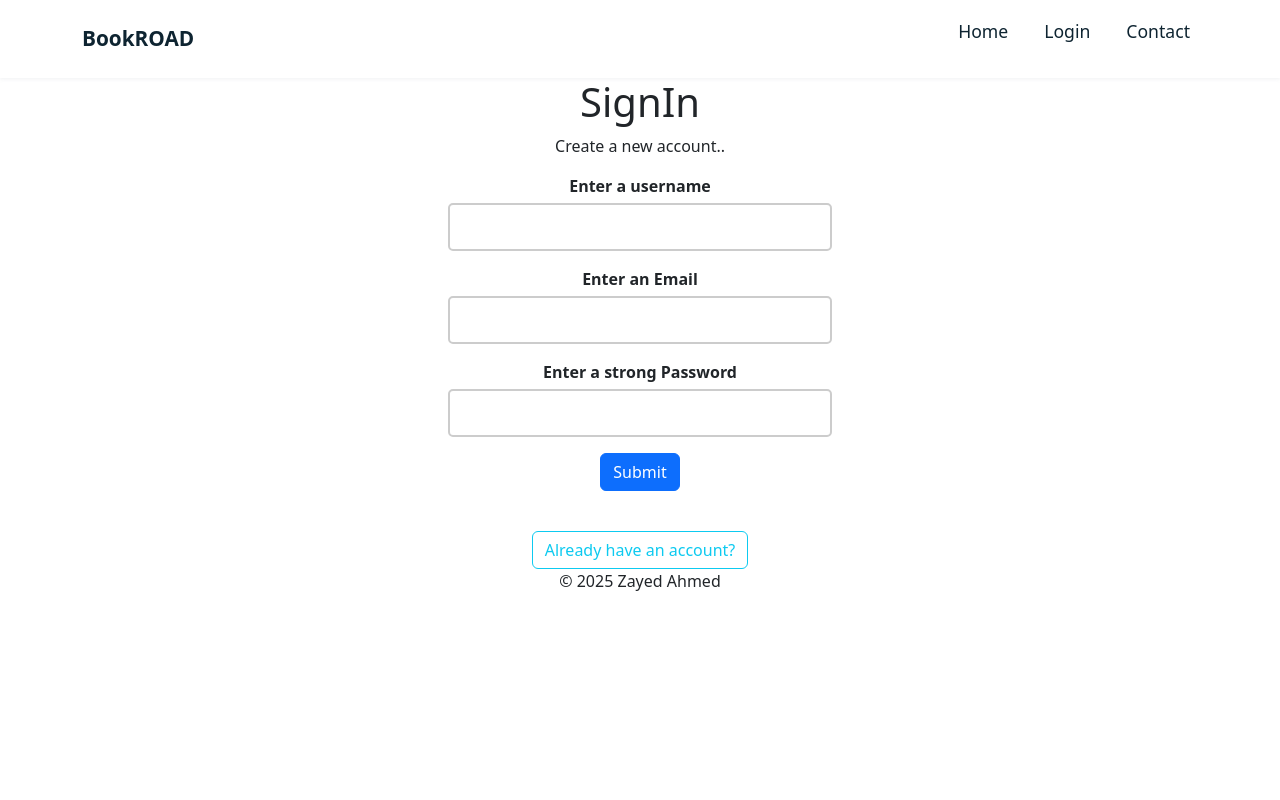
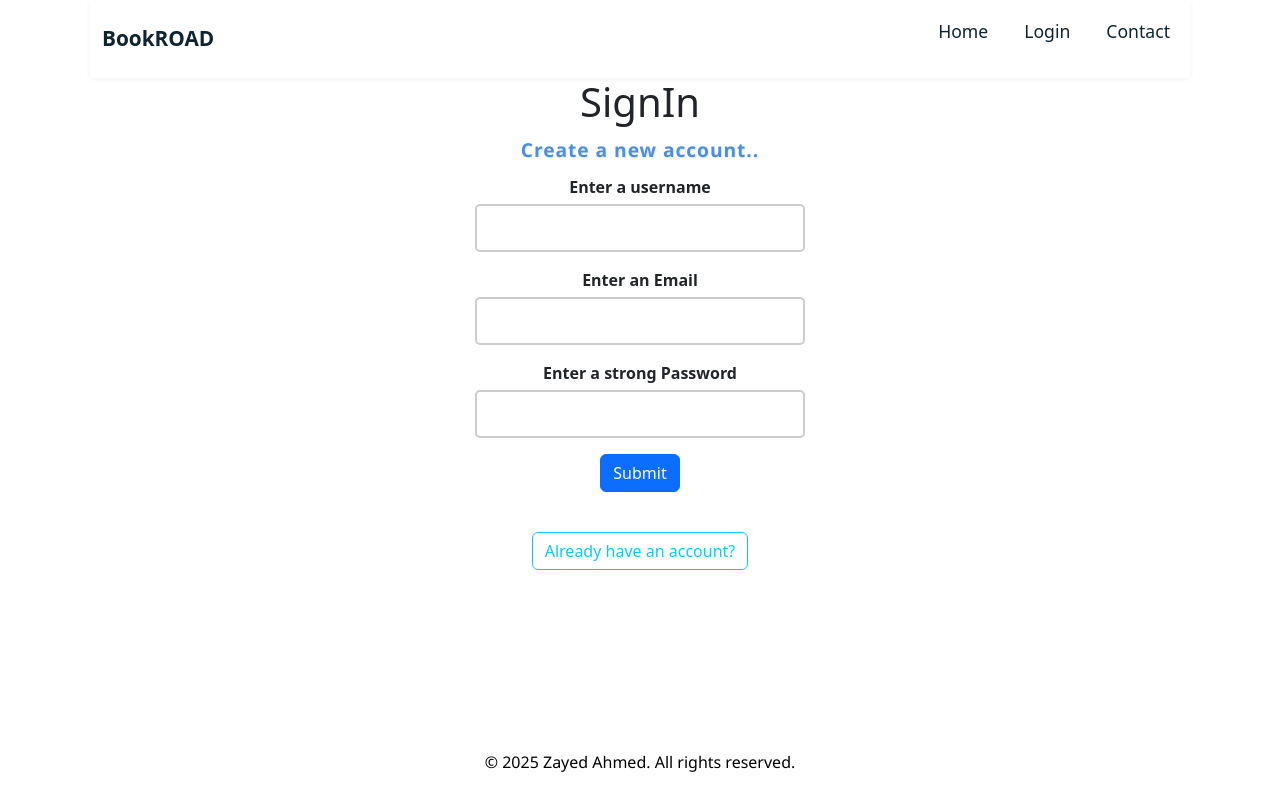
Before and after one commit to zayed0099/bookroad, a Flask app: page /signin in a window 1280 px wide. Run offline with Flask 3, Linux system fonts and the light colour scheme.

Commit message:
some minor changes on ui

```diff
--- a/app/static/login_signin.css
+++ b/app/static/login_signin.css
@@ -49,3 +49,12 @@
         .submit-btn:hover {
             background-color: #b30000;
         }
+        #create-account {
+    font-family: 'Segoe UI', Tahoma, Geneva, Verdana, sans-serif;
+    font-size: 1.2rem;
+    color: #4a90e2;
+    font-weight: 600;
+    letter-spacing: 0.05em;
+    text-shadow: 1px 1px 2px rgba(0,0,0,0.1);
+    margin: 10px 0;
+  }
--- /dev/null
+++ b/app/static/main.css
@@ -0,0 +1,34 @@
+/* Make the whole page take full height and use flex layout */
+html, body {
+  height: 100%;
+  display: flex;
+  flex-direction: column;
+    width: 1100px;       /* set a fixed width */
+  margin: 0 auto;
+}
+
+/* Content grows to fill available space */
+.content {
+  flex: 1;
+}
+
+/* Footer styles */
+#footer {
+  background-color: /*#222*/white;
+  color: /*#eee*/black;
+  text-align: center;
+  padding: 10px 10px;
+  font-family: 'Segoe UI', Tahoma, Geneva, Verdana, sans-serif;
+  font-size: 1rem;
+
+  user-select: none;
+  margin : 0;
+}
+
+/* Responsive font size */
+@media (max-width: 480px) {
+  #footer {
+    font-size: 0.9rem;
+    padding: 12px 8px;
+  }
+}
--- a/app/templates/base.html
+++ b/app/templates/base.html
@@ -9,6 +9,7 @@
         <link rel="stylesheet" href="{{ url_for('static', filename='dashboard.css') }}">
         <link rel="stylesheet" href="{{ url_for('static', filename='navbar.css') }}">
         <link rel="stylesheet" href="{{ url_for('static', filename='login_signin.css') }}">
+        <link rel="stylesheet" href="{{ url_for('static', filename='main.css') }}">
         <link href="https://cdn.jsdelivr.net/npm/bootstrap@5.3.0/dist/css/bootstrap.min.css" rel="stylesheet">
 </head>
 <body>
@@ -29,13 +30,14 @@
   </nav>
 </header>
 
-    <main>
-        {% block content %}
-        {% endblock %}
-    </main>
+     <div class="content">
+    {% block content %}
+    <!-- Your page content here -->
+    {% endblock %}
+  </div>
 
-    <footer>
-       <center><p>&copy; 2025 Zayed Ahmed</p></center>
-    </footer>
+    <footer id="footer">
+    <p>© 2025 Zayed Ahmed. All rights reserved.</p>
+  </footer>
 </body>
 </html>
--- a/app/templates/home.html
+++ b/app/templates/home.html
@@ -6,9 +6,9 @@
     <center>
     <h1>Welcome to My BOOk Log</h1>
     <p>This is a Book Log to keep track of all your books.</p>
-    <a href="{{ url_for('signin') }}"><button type="button" class="btn btn-outline-dark">Signin</button></a>
-    <a href="{{ url_for('login') }}"><button type="button" class="btn btn-outline-dark">Login</button></a>
-    <a href="{{ url_for('dashboard') }}"><button type="button" class="btn btn-outline-dark">Dashboard</button></a>
+    <a href="{{ url_for('signin') }}"><button type="button" class="btn btn-outline-dark">Start Your Journey</button></a>
+    <!-- <a href="{{ url_for('login') }}"><button type="button" class="btn btn-outline-dark">Login</button></a>
+    <a href="{{ url_for('dashboard') }}"><button type="button" class="btn btn-outline-dark">Dashboard</button></a> -->
     </center>
 
 {% endblock %}
--- a/app/templates/signin.html
+++ b/app/templates/signin.html
@@ -5,7 +5,7 @@
 {% block content %}
      <center>
     <h1>SignIn</h1>
-    <p>Create a new account..</p>
+    <p id="create-account">Create a new account..</p>
     {% for message in get_flashed_messages() %}
     <p>{{ message }}</p>
     {% endfor %}
@@ -14,19 +14,27 @@
 
      <form method="POST">
         {{ form.hidden_tag() }}
+        <div class="form-group">
         <p>
             {{ form.username.label }}<br>
             {{ form.username(size=32) }}
         </p>
+    </div>
+    <div class="form-group">
         <p>
         	{{ form.email.label }}<br>
             {{ form.email(size=32) }}
         </p>
+    </div>
+    <div class="form-group">
         <p>
             {{ form.password.label }}<br>
             {{ form.password(size=32) }}
         </p>
+    </div>
+    <div class="form-group">
         <p>{{ form.submit(class="btn btn-primary btn-block mb-4") }}</p>
+    </div>
     </form>
     <a href="{{ url_for('login') }}"><button type="button" class="btn btn-outline-info btn-rounded" data-mdb-ripple-init  data-mdb-ripple-color="dark">Already have an account?</button></a>
 </center>
```
Also changed, not shown: app/static/filter.css (added, +14 -0 lines), app/templates/base_loggedin.html (+9 -7 lines), app/templates/filter_update_delete.html (+9 -4 lines), app/static/dashboard.css (line endings or trailing spaces).
